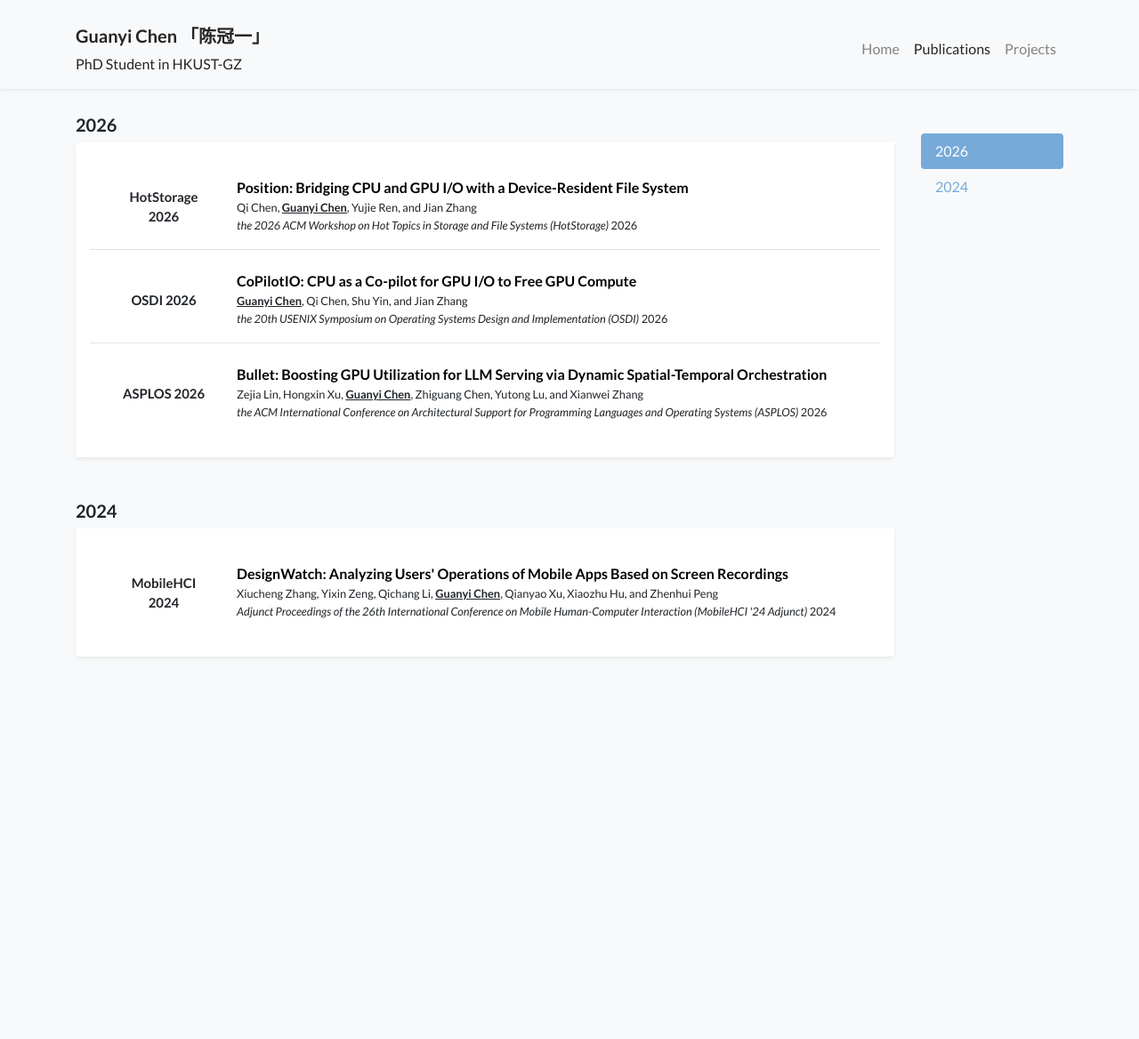
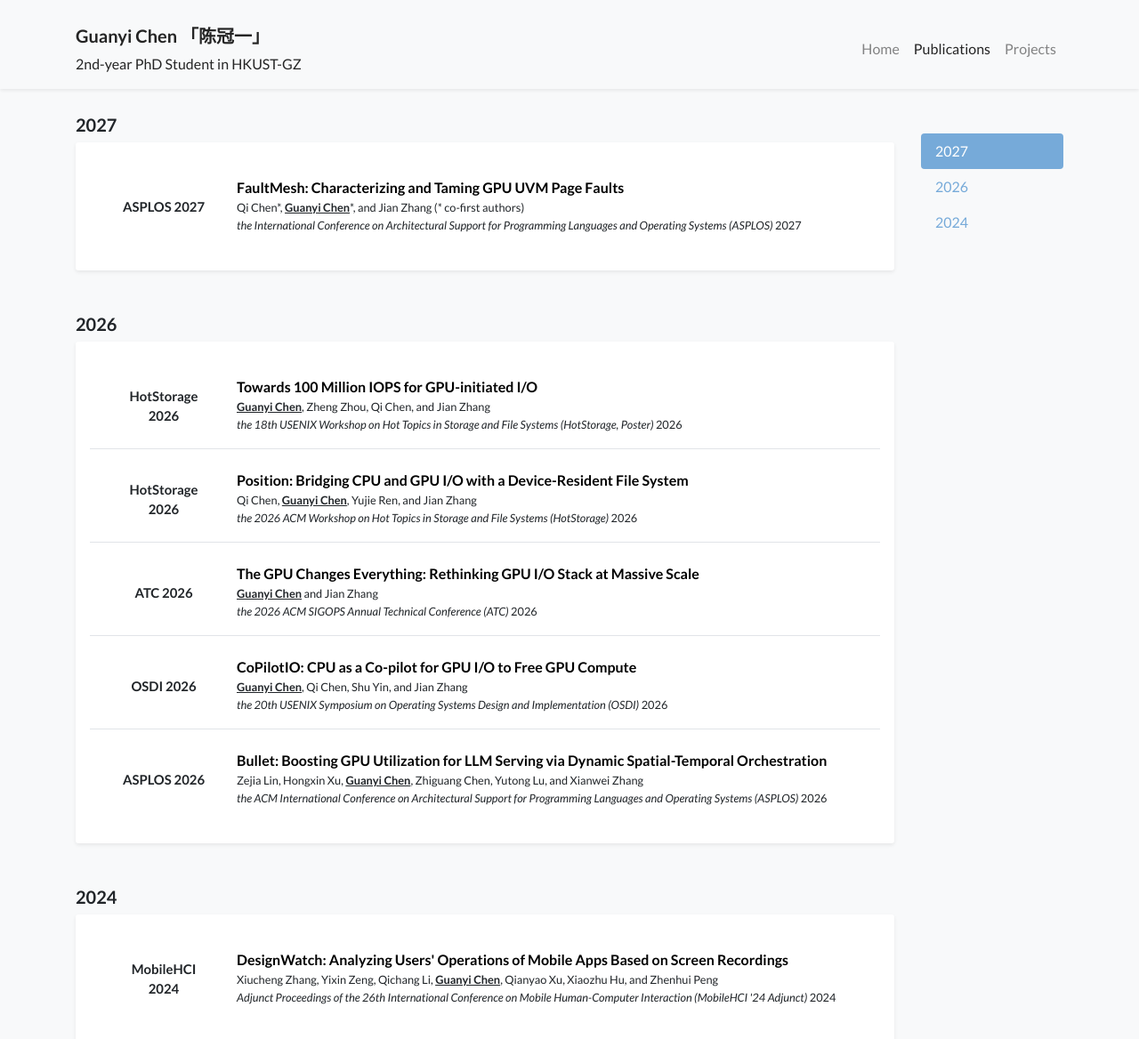
Before and after one commit to chengy-sysu/chengy-sysu.github.io, a Jekyll site: the page built from PUBLICATIONS.html, in a window 1280 px wide and 1172 px high. Shown: the top 1168 px of the window at 89% size. Built offline with Jekyll 4.4.1, drawn with Linux system fonts in a browser that asks for light colours; nearby versions of some CDN libraries; a style sheet for code colours, icons or effects is not loaded.

Commit message:
Add ASPLOS'27, ATC'26, HotStorage'26 Poster publications and news; update bio to 2nd-year PhD

```diff
--- a/_data/profile.yml
+++ b/_data/profile.yml
@@ -1,6 +1,6 @@
 # primary_name: "Guanyi Chen 「陈冠一」"
 #secondary_name: "PhD Student in HKUST-GZ"
-navbar_name: "Guanyi Chen 「陈冠一」<br><small>PhD Student in HKUST-GZ</small>"
+navbar_name: "Guanyi Chen 「陈冠一」<br><small>2nd-year PhD Student in HKUST-GZ</small>"
 
 # positions:
 # - logo: /assets/images/badges/MIT_Social_circle.png  # Logo is optional
@@ -20,7 +20,7 @@ cv_link:
 short_bio_text_justify: false
 short_bio: >-
   <p>
-    Hi! I am a first-year Ph.D. student in the
+    Hi! I am a second-year Ph.D. student in the
     <a href="https://www.hkust-gz.edu.cn/academics/four-hubs/function-hub/microelectronics-thrust/" style="color: inherit;"
       onmouseover="this.style.color='#76aad9';"
       onmouseout="this.style.color='inherit';">
@@ -52,4 +52,18 @@ short_bio: >-
     <strong>human-computer interaction</strong>.
     My work aims to efficiently run core operating system functionalities on GPUs, thereby accelerating important applications such as large language models.
   </p>
+
+  <p>
+    I initiated and lead the
+    <a href="https://github.com/ScaleX-IO" style="color: inherit;"
+      onmouseover="this.style.color='#76aad9';"
+      onmouseout="this.style.color='inherit';">
+      ScaleX-IO</a> open-source project, dedicated to accelerating data transfer between GPUs and external storage media (DRAM/SSD) and providing infrastructure for RSI.
+    Around this project, I published the most first-author papers at top storage venues worldwide during the 2025–2026 academic year (3 papers).
+    I am also happy to serve as an open-source intern in the
+    <a href="https://github.com/vllm-project/vllm" style="color: inherit;"
+      onmouseover="this.style.color='#76aad9';"
+      onmouseout="this.style.color='inherit';">
+      vLLM</a> community.
+  </p>
 portrait_url: /assets/images/photos/photo.png
```
Also changed, not shown: _news/ASPLOS27.md (added, +4 -0 lines), _news/ATC26.md (added, +4 -0 lines), _news/HotStorage26.md (+1 -1 lines), _publications/ASPLOS27.md (added, +11 -0 lines), _publications/ATC26.md (added, +11 -0 lines), _publications/HotStorage26-Poster.md (added, +11 -0 lines).
